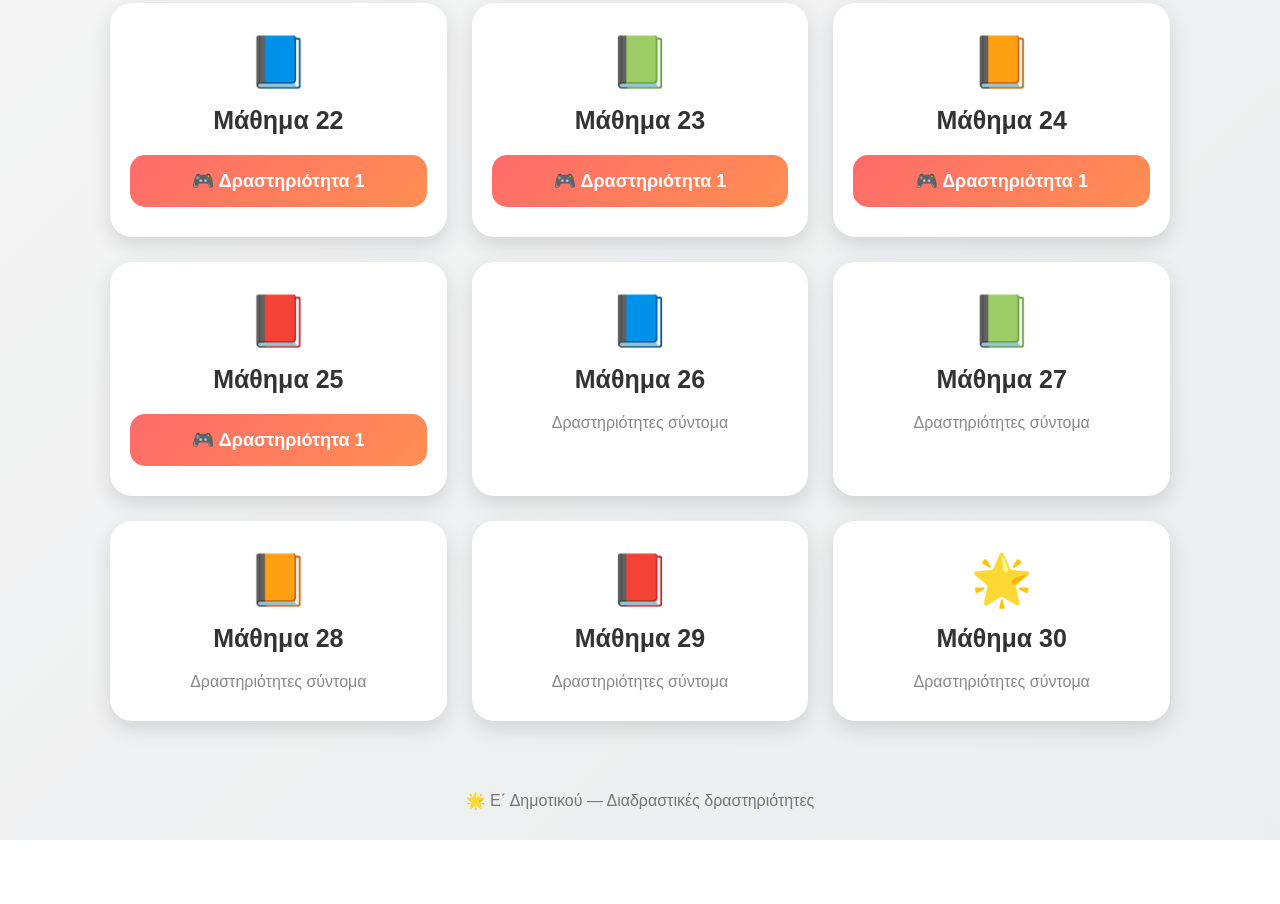
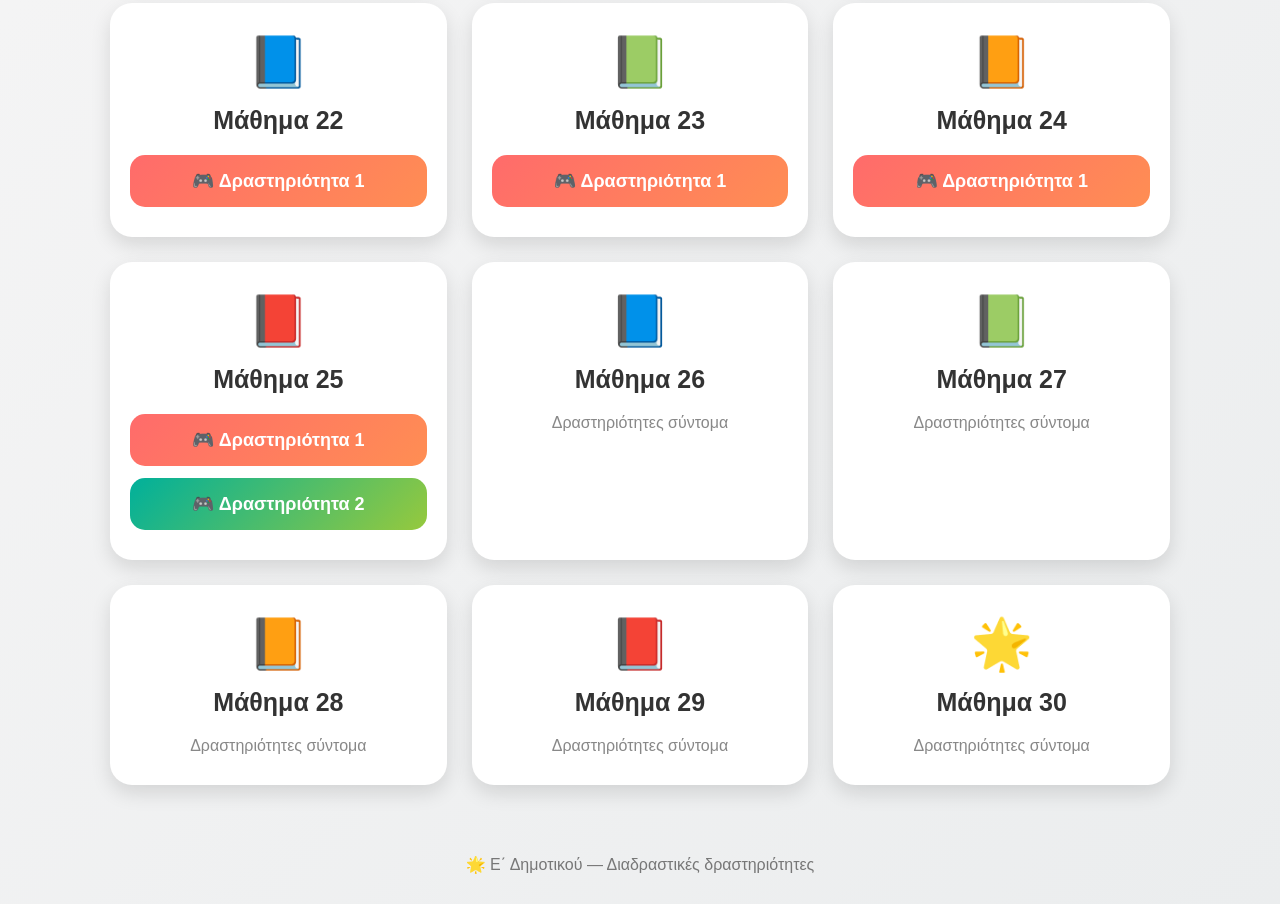
Before and after one commit to karadespina1/E-dimotikou, a plain HTML site: page index.html in a window 1280 px wide. Shown: the part 2155-3059 px from the top of the page. Before the commit the page ends 2995 px from the top, so only its background shows below. Drawn offline with Linux system fonts and the light colour scheme.

Commit message:
Update index.html

```diff
--- a/index.html
+++ b/index.html
@@ -747,12 +747,14 @@ href="mathima18.html"
                     >
                         🎮 Δραστηριότητα 1
                     </a>
-
-
-
-                </div>
-
-            </div>
+<a
+class="activity activity2"
+href="mathima25e.html"
+>
+🎮 Δραστηριότητα 2
+</a>
+</div>
+ </div>
 
 
             <!-- ΜΑΘΗΜΑ 26 -->
```
